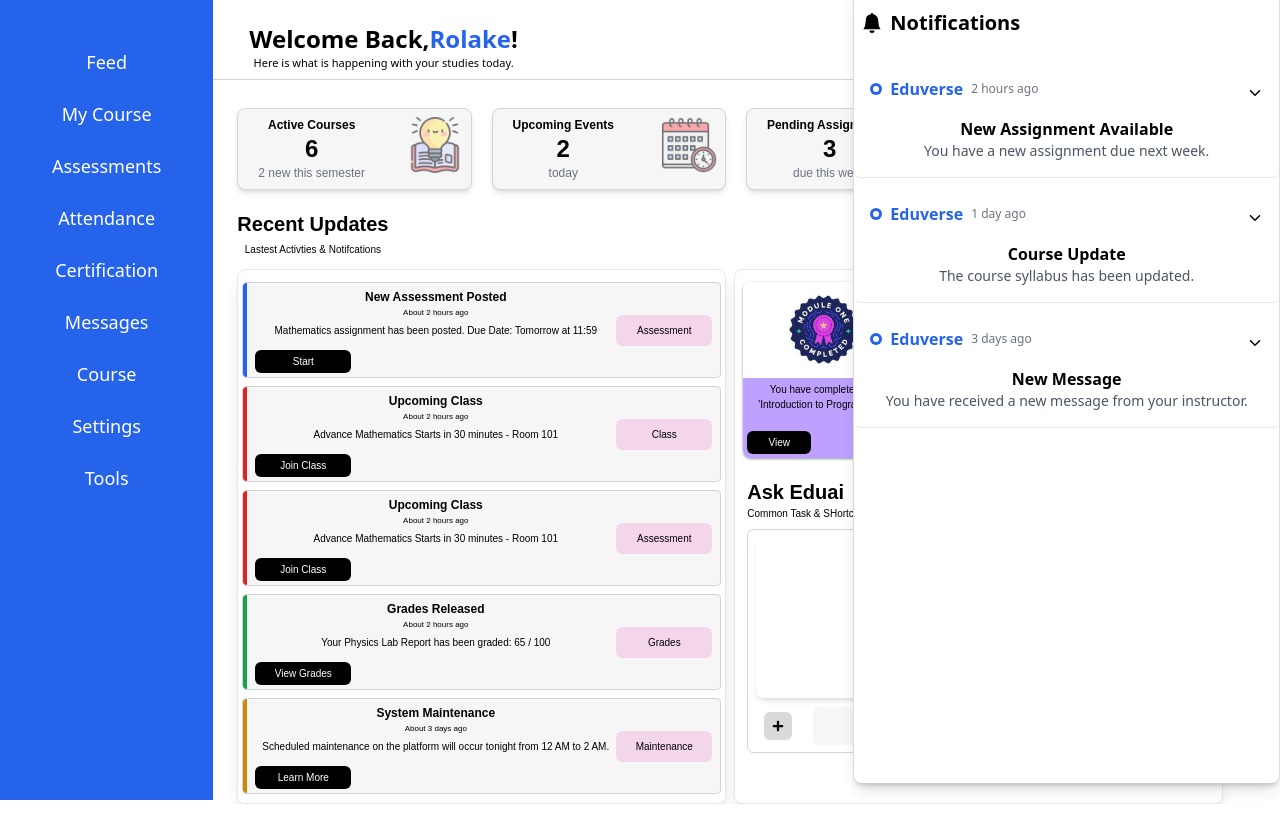
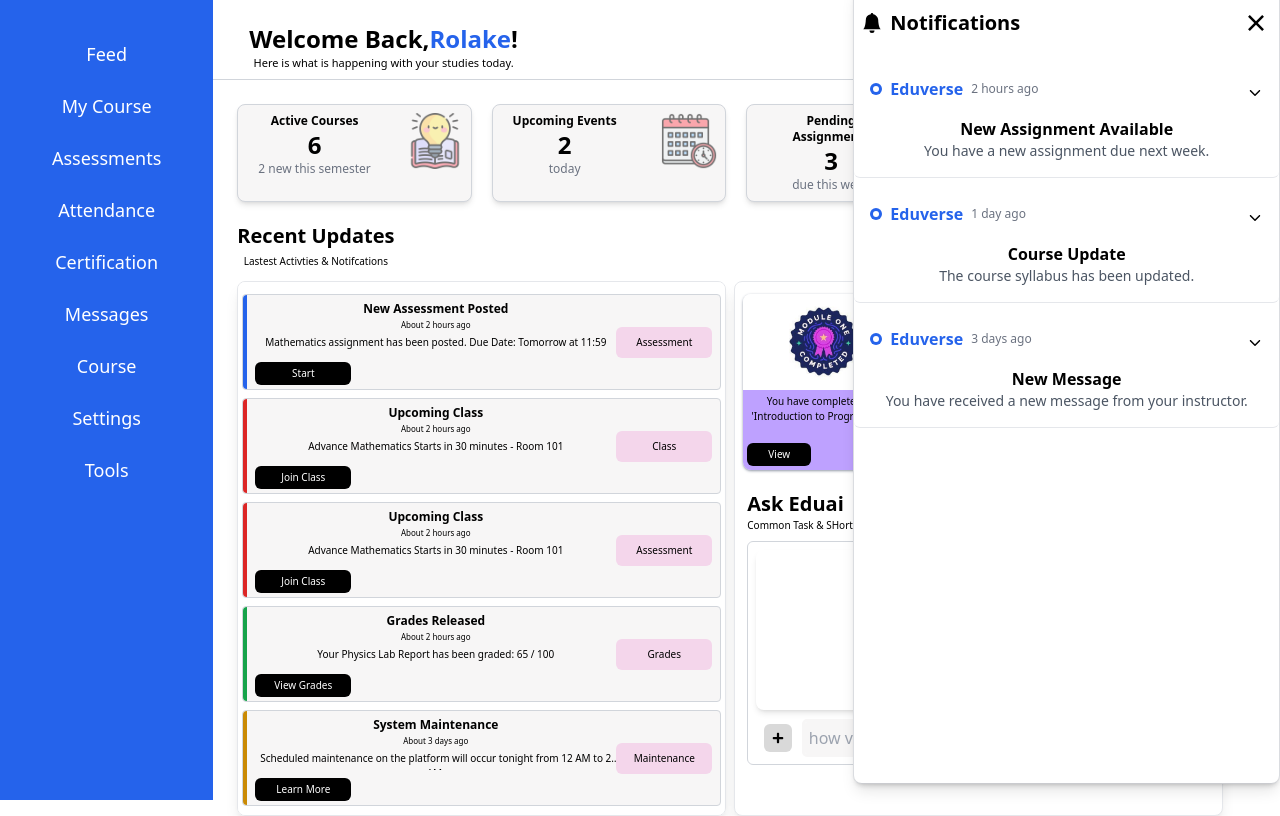
Before and after one commit to EduverseLabs/Frontend-code, a React (Create React App) app: page /dashboard in a window 1280 px wide. Both pictures are taken after a click on the element 1060 px from the left and 47 px from the top of the page. Built offline with nearby package versions, Linux system fonts and the light colour scheme; a web font is replaced by a local one.

Commit message:
added animations

```diff
--- a/src/DashBoard.tsx
+++ b/src/DashBoard.tsx
@@ -36,7 +36,7 @@ const DashBoard = () => {
     return (
         <>
             <div className=' flex h-screen'>
-                <div className="bg-blue-600 w-2/12 p-4 h-screen text-white  hidden lg:flex lg:flex-row flex-col">
+                <div className="bg-blue-600 w-2/12 p-2  h-screen text-white  hidden lg:flex lg:flex-row flex-col">
                     <ul className="flex flex-col gap-2 my-6 w-full">
                         {sideMenuData.map((item, index) => (
                             <Link to={item.path} className="flex items-center">
--- a/src/pages/DashBoardPages/Feed.tsx
+++ b/src/pages/DashBoardPages/Feed.tsx
@@ -136,56 +136,14 @@ const Feed = () => {
     }
   ];
 
-  // const [openNotification, setOpenNotification] = useState(false);
-  //  const dropdownRef = useRef(null);
-
-  // // Close dropdown when clicking outside
-  // useEffect(() => {
-  //   const handleClickOutside = (e: MouseEvent) => {
-  //     if (dropdownRef.current && !dropdownRef.current.contains(e.target as Node)) {
-  //       setOpenNotification(false);
-  //     }
-  //   };
-  //   document.addEventListener("mousedown", handleClickOutside);
-  //   return () => document.removeEventListener("mousedown", handleClickOutside);
-  // }, []);
 
 
 
   return (
-    <div className=" font-poppins flex flex-col justify-center ">
-      {/* <div className=" px-2 lg:px-8 mb-2 lg:my-4 border-b-[1px] border-gray-300 flex  lg:justify-between items-center lg:h-16 bg-blue-700 text-white lg:bg-white lg:text-black ">
 
-        <div className='my-2 w-full flex  h-full items-center '>
-          <div className='lg:hidden p-2 font-bold text-white' onClick={() => alert("Menu clicked!")}>
-            <IoMenuOutline size={30} />
-          </div>
-          <div className='flex flex-col lg:flex-row  p-1'>
-            <h1 className='lg:hidden text-xl font-bold'>EduVerse</h1>
-            <div>
-              <h1 className='font-bold text-md capitalize lg:hidden flex'>Welcome Back Rolake</h1>
-              <h1 className='font-bold text-2xl capitalize hidden lg:flex '>Welcome back, <span className='text-blue-600'>Rolake</span> !</h1>
-              <h5 className='text-[11px]'>Here is what is happening with your studies today.</h5>
-            </div>
-          </div>
-        </div>
-        // <img src={eduverseLabsLogo} alt="Eduverse Labs Logo" className='max-w-20' />
-        <div className='flex items-center  '>
-          <div className='p-4 lg:p-2 cursor-pointer' onClick={() => setOpenNotification((prev)=>(!prev))} ><AiFillBell size={25} /></div>
-          <div className='items-center  text-black px-1 mr-10  h-10 p-4 rounded-lg border border-black hidden lg:flex'>
-            <p className='px-4 py-2  '>Rolake</p>
-            <p className='  text-2xl text-[#0CF37F]'><BsDot size={35} />
-            </p>
-          </div>
+    <>
+      <div className=' px-3 lg:px-6 w-full relative '>
 
-        </div>
-      </div> */}
-      <div className=' px-3 lg:px-6 w-full relative '>
-        {/* <div className=''>
-          <div className={`absolute right-4 -top-4 w-[95%] h-[90%] md:w-1/2 lg:w-1/3  rounded-lg shadow-lg border border-gray-200 z-50 bg-white ${openNotification ? 'block' : 'hidden'}`} ref={dropdownRef}>
-            <Notification />
-            </div>
-        </div> */}
         <div className="grid grid-cols-2 lg:flex lg:flex-wrap gap-2 lg:gap-5  lg:my-1 w-full rounded-lg">
           {feedEvents.map((event) => (
             <div
@@ -289,15 +247,12 @@ const Feed = () => {
                   >
                     <div className="absolute inset-0 bg-[black/15]"></div> {/* overlay */}
                     <span className="relative z-10">
-
-
                     </span>
-
                   </div>
                   <div className='flex justify-between items-center w-full  h-14  '>
 
                     <button className='bg-[#D9D9D9] p-2 ml-2 rounded-md'><FaPlus size={12} /></button>
-                    <input type="text" className='w-3/4 mx-2 p-1 bg-[#F7F6F6] rounded-sm outline outline-[#F7F6F6] ' />
+                    <input type="text" className='w-[80%] mx-2 p-1 bg-[#F7F6F6] rounded-sm outline outline-[#F7F6F6] ' placeholder='how va boss ?' />
                     <button className='text-[#F6F6F6] rounded-md bg-[#0843F7] p-2'><IoMdSend size={12} /></button>
                   </div>
 
@@ -308,7 +263,7 @@ const Feed = () => {
         </div>
       </div>
 
-    </div>
+    </>
   )
 }
 
--- a/src/pages/DashBoardPages/Notification.tsx
+++ b/src/pages/DashBoardPages/Notification.tsx
@@ -2,6 +2,7 @@ import React from 'react'
 import { BsBellFill } from "react-icons/bs";
 import { GoDotFill } from "react-icons/go";
 import { IoIosArrowDown } from "react-icons/io";
+import { RiCloseLine } from "react-icons/ri";
 
 
 
@@ -37,12 +38,14 @@ const Notification = () => {
 
   return (
     <>
-        <div className='py-2 shadow-md rounded-lg w-full h-full mx-auto '>
-            <div className='flex items-center px-2'>
+        <div className='py-2 shadow-md rounded-lg w-full h-full mx-auto transition-all duration-500 delay-150'>
+            <div className='flex justify-between items-center '>
+                <div className='flex items-center px-2'>
                 <span><BsBellFill size={20}/></span>
                 <h1 className='text-xl font-bold text-left p-2 my-2 '>  Notifications</h1>
             </div>
-            {/* <div>x</div> */}
+            <div className='mr-2 cursor-pointer transition-transform duration-300 hover:rotate-90'><RiCloseLine size={30} /></div>
+            </div>
             <div className=' max-h-[400px] overflow-y-auto'>
                 {notifications.length > 0 ? (
                     notifications.map(notification => (
@@ -56,7 +59,7 @@ const Notification = () => {
                                     <span className='text-gray-500 text-[12px]'> {notification.time}</span>
 
                                 </div>
-                                <p><IoIosArrowDown /></p>
+                                <p className='transition-transform duration-300 hover:rotate-180' ><IoIosArrowDown /></p>
                             </div>
                             <h2 className='text-md font-semibold'>{notification.title}</h2>
                             <p className='text-sm text-gray-600 line-clamp-1'>{notification.description}</p>
```
